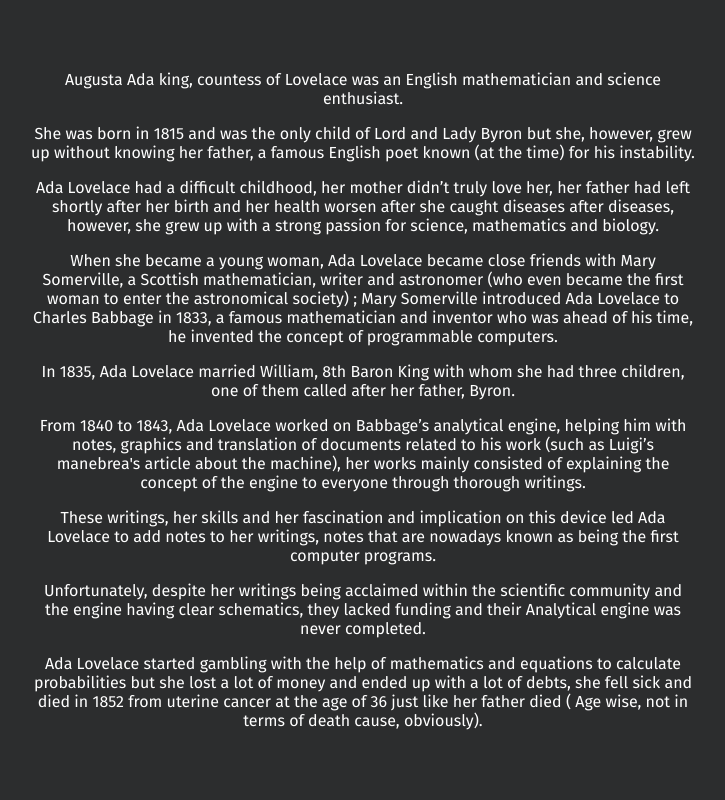
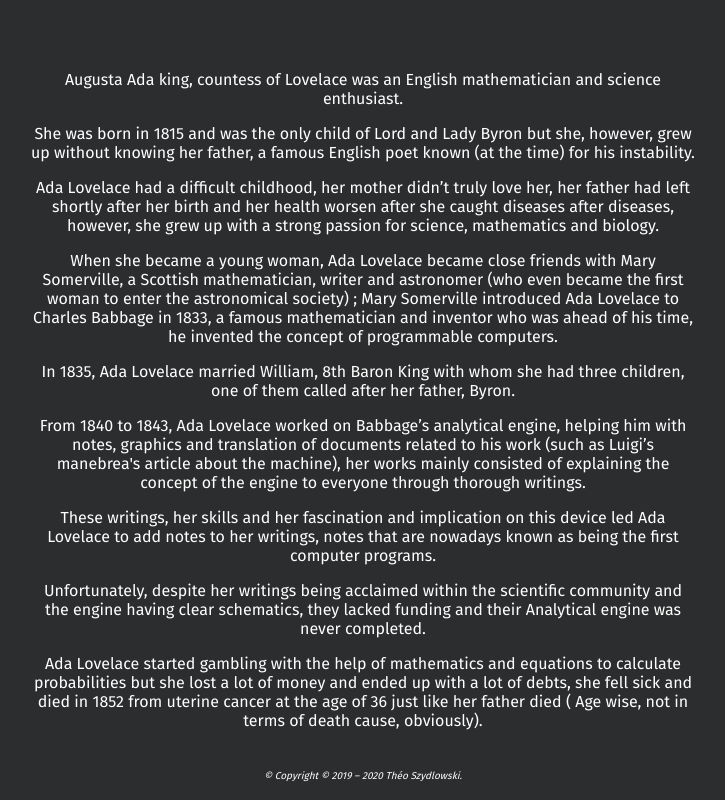
Before and after one commit to theoszydlowski/projet_uga_szydlowskitheo, a plain HTML site: page index.html in a window 1280 px wide. Shown: the part 394-1194 px from the top of the page, without its empty margins (277-1002 px from the left). Before the commit the page ends 1140 px from the top, so only its background shows below. Drawn offline with Linux system fonts and the light colour scheme.

Commit message:
v5.0.1
Ajout footer

```diff
--- a/index.html
+++ b/index.html
@@ -43,5 +43,8 @@
                                 <p>Ada Lovelace started gambling with the help of mathematics and equations to calculate probabilities but she lost a lot of money and ended up with a lot of debts, she fell sick and died in 1852 from uterine cancer at the age of 36 just like her father died ( Age wise, not in terms of death cause, obviously).</p>
                         </div>
                 </div>
+                <footer class="footer">
+                        <p>© Copyright © 2019 – 2020 Théo Szydlowski.</p>
+                </footer>
         </body>
 </html>
--- a/stylesheet.css
+++ b/stylesheet.css
@@ -116,3 +116,12 @@ div.video{
         display: block;
         text-align: center;
 }
+
+footer.footer{
+        display: flex;
+        justify-content: center;
+        color: #ffffff;
+        font-style: italic;
+        font-size: 10px;
+        margin-top: 30px;
+}
```
